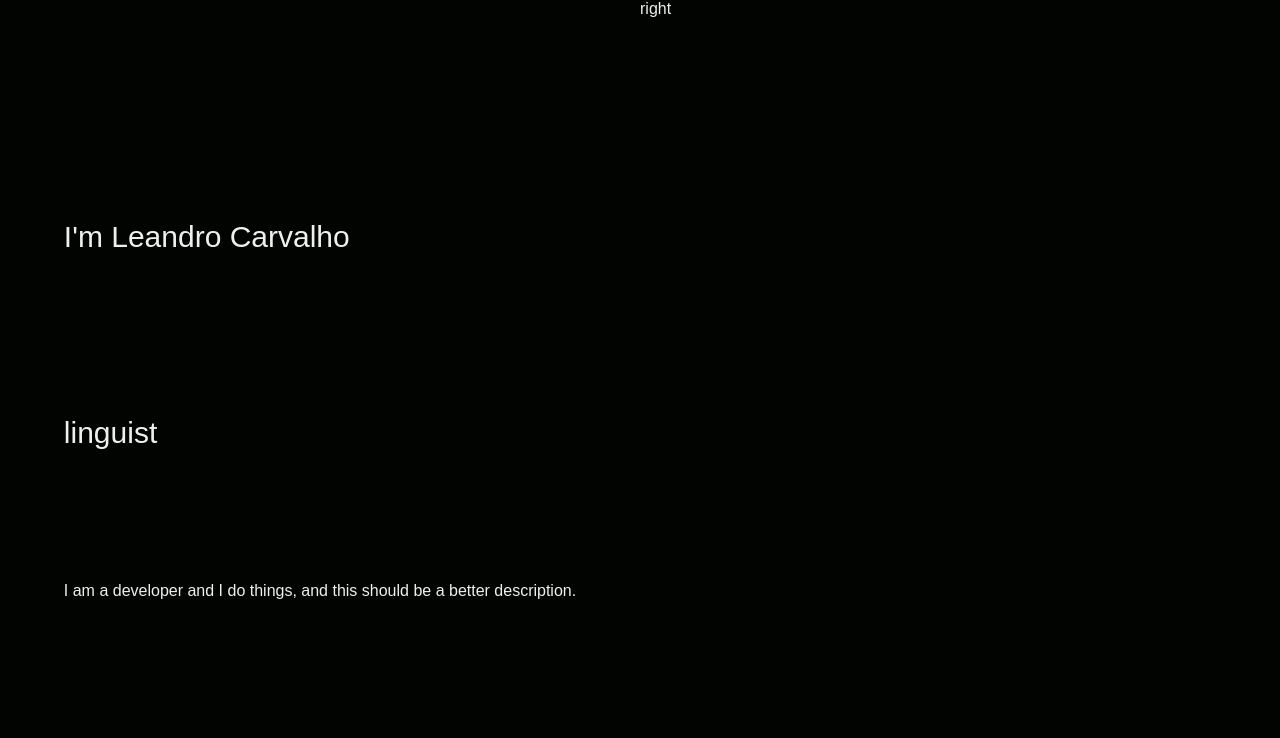
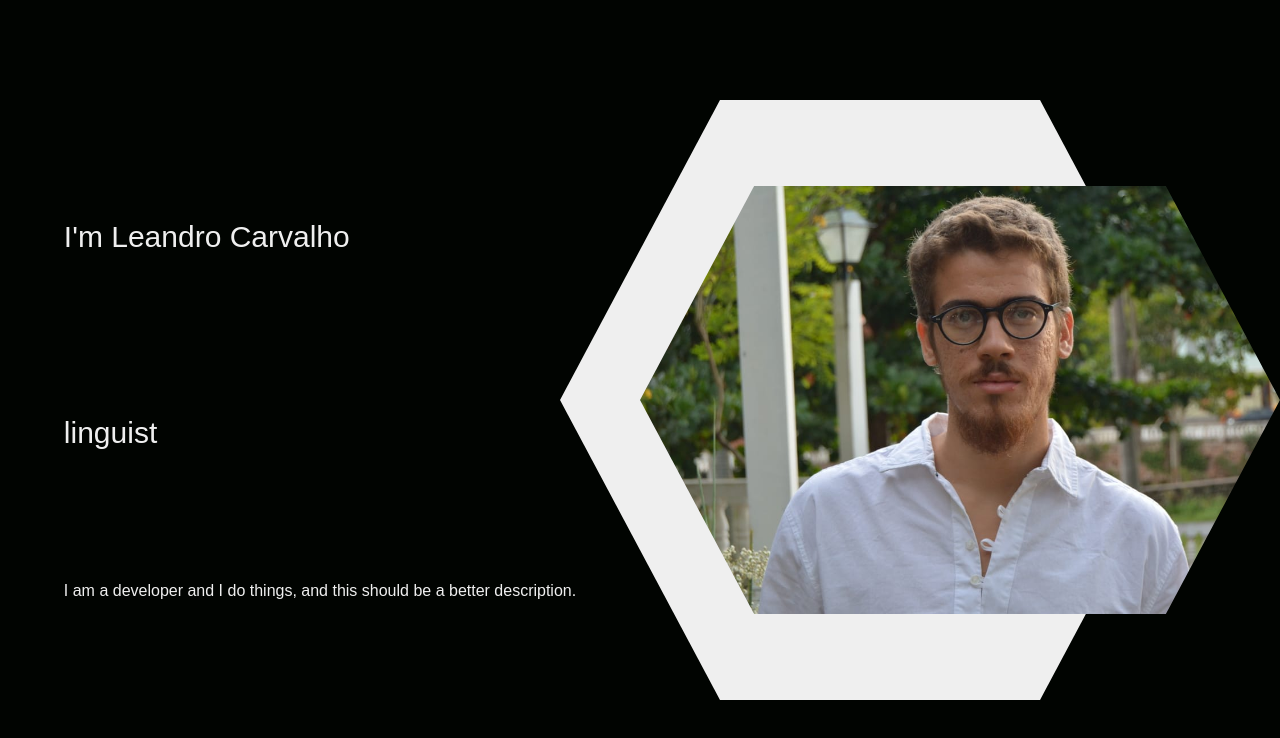
Before and after one commit to lndrcrvlh/carvalho-portfolio, a React (Create React App) app: page / in a window 1280 px wide. Shown: the top 738 px of the page. Built offline with nearby package versions, Linux system fonts and the light colour scheme; a web font is replaced by a local one.

Commit message:
Adds Picture with hover effect

```diff
--- a/src/components/introduction/intro.css
+++ b/src/components/introduction/intro.css
@@ -44,7 +44,37 @@
 
 .intro-right {
     flex: 1;
+    position: relative;
 }
+
+.intro-img {
+    width: 100%;
+    height: 100%;
+    object-fit: contain;
+    position: absolute;
+    clip-path: polygon(25% 12.5%, 75% 12.5%, 100% 50%, 75% 87.5%, 25% 87.5%, 0% 50%);
+    transition: all 1s ease-in-out;
+}
+
+.intro-right:hover .intro-img {
+    transform: translateY(-20px);
+}
+
+.intro-right:hover .intro-bg {
+    transform: translateX(40px);
+}
+
+.intro-bg {
+    clip-path: polygon(25% 12.5%, 75% 12.5%, 100% 50%, 75% 87.5%, 25% 87.5%, 0% 50%);
+    background-color: #efefef;
+    width: 100%;
+    height: 100%;
+    position: absolute;
+    top: 0;
+    right: 12.5%;
+    transition: all 1s ease-in-out;
+}
+
 
 @keyframes move {
     25% {
--- a/src/components/introduction/intro.jsx
+++ b/src/components/introduction/intro.jsx
@@ -1,4 +1,5 @@
 import "./intro.css"
+import lc from "../../images/lc-1.jpg"
 
 const Intro = () => {
     return (
@@ -20,7 +21,10 @@ const Intro = () => {
                     </div>
                 </div>
             </div>
-            <div className="intro-right">right</div>
+            <div className="intro-right">
+                <div className="intro-bg"></div>
+                <img src={lc} alt="Leandro Carvalho" className="intro-img" />
+            </div>
         </div>
     );
 };
```
Also changed, not shown: src/images/lc-1.jpg (added).
